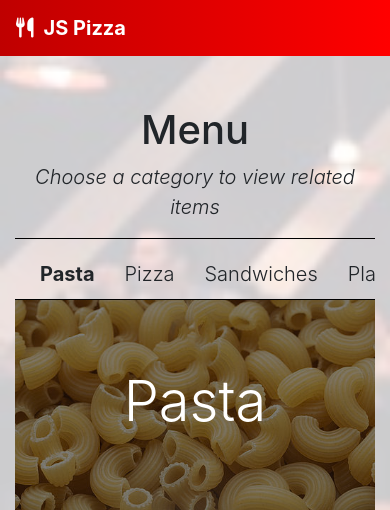
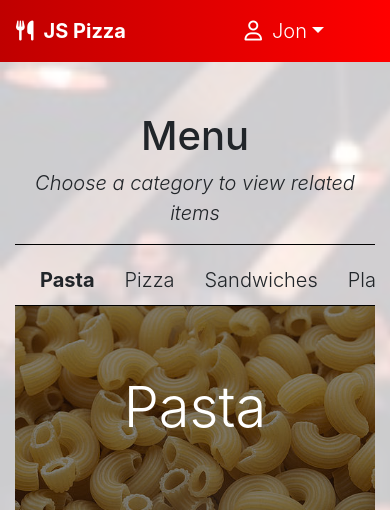
Before and after one commit to jselzer626/Pizza, a Django app: page /loadMenu in a window 390 px wide. Shown: the top 510 px of the page. Run offline with Django 3.2, Linux system fonts and the light colour scheme; a user stored in the database is signed in; data comes from the database, SQL or seed files in the repository; some libraries are stand-ins or nearby versions.

Commit message:
added more mobile styling

```diff
--- a/pizza/settings.py
+++ b/pizza/settings.py
@@ -26,7 +26,7 @@ load_dotenv()
 SECRET_KEY = os.environ["SECRET_KEY"]
 
 # this won't run locally unless you turn to True
-DEBUG = False
+DEBUG = True
 
 ALLOWED_HOSTS = ["localhost", "jls-pizza.herokuapp.com"]
 
--- a/static/styles.css
+++ b/static/styles.css
@@ -369,7 +369,6 @@ tfoot::before {
 
 #itemEditOptions {
   display: inline;
-  float: right;
 }
 
 
--- a/templates/base.html
+++ b/templates/base.html
@@ -15,14 +15,14 @@
     {% block staticfile %}{% endblock %}
     <title>{% block title %}{% endblock %}</title>
   </head>
-  <nav class="navbar navbar-expand-lg">
+  <nav class="navbar">
     <a class="navbar-brand lead" href="/"><i class="fas fa-utensils"></i>JS Pizza</a>
     <ul class="navbar-nav ml-auto">
       {% if user.username %}
       <div class="dropdown d-inline">
-        <a class="nav-link dropdown-toggle lead" role="button" id="userDetails" data-toggle="dropdown"><i class="far fa-user"></i>{{ user.username }}</a>
+        <a class="nav-link dropdown-toggle lead mobile" role="button" id="userDetails" data-toggle="dropdown"><i class="far fa-user"></i>{{ user.username }}</a>
           <div class="dropdown-menu">
-            <a class="dropdown-item" href="/">Home</a>
+            <li><a class="dropdown-item" href="/">Home</a></li>
             <a class="dropdown-item" href="{% url 'viewCart' %}">View Cart</a>
             <a class="dropdown-item" href="{% url 'logout' %}">Logout</a>
             {% if user.is_superuser %}
@@ -35,14 +35,14 @@
       <a class="nav-link lead" href="{% url 'loadMenu' %}">Menu</a>
       <a class="nav-link lead" href="{% url 'loginIndex' %}">Login</a>
       <a id="mobileMenuButton" data-toggle="collapse" data-target="#mobileMenu"><i class="fas fa-bars"></i></a>
-      <div id="mobileMenu" class="collapse">
-        <a class="nav-link lead mobile" href="/">Home</a>
-        <a class="nav-link lead mobile" href="{% url 'loadMenu' %}">Menu</a>
-        <a class="nav-link lead mobile" href="{% url 'loginIndex' %}">Login</a>
-      </div>
       {% endif %}
     </ul>
   </nav>
+  <div id="mobileMenu" class="collapse">
+    <p><a class="lead mobile" href="/">Home</a></p>
+    <p><a class="lead mobile" href="{% url 'loadMenu' %}">Menu</a></p>
+    <p><a class="lead mobile" href="{% url 'loginIndex' %}">Login</a></p>
+  </div>
   <body>
     <div class="container">
     <div id="restaurant-pic"></div>
```
